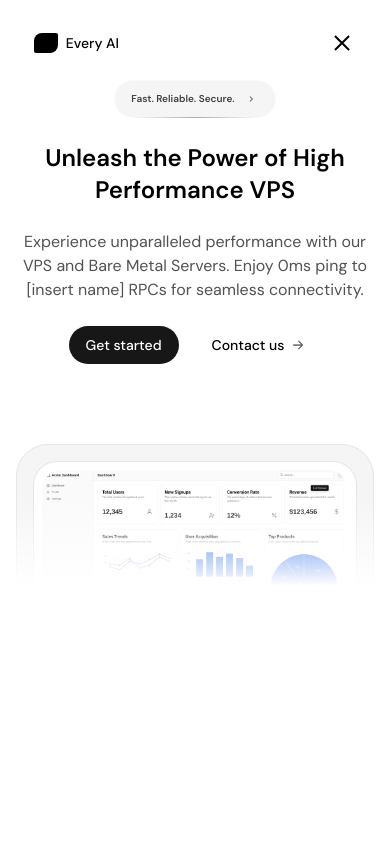
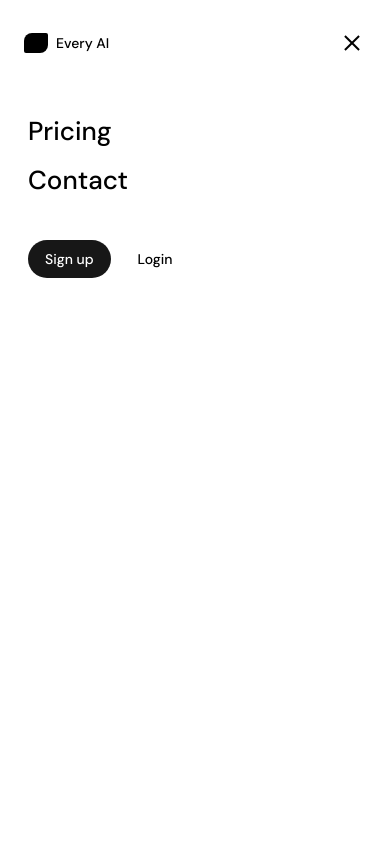
Before and after one commit to besniknuhi/new-vps2, a Next.js app: page / in a window 390 px wide. Both pictures are taken after a click on the button 342 px from the left and 43 px from the top of the page. Shown: the top 844 px of the page. Built offline with nearby package versions, Linux system fonts and the light colour scheme.

Commit message:
added mobile navbar

```diff
--- a/src/components/Navbar.tsx
+++ b/src/components/Navbar.tsx
@@ -22,7 +22,9 @@ export default function Navbar() {
   }, []);
 
   return (
-    <nav className="max-w-7xl fixed top-4 mx-auto inset-x-0 z-50 w-[95%] lg:w-full">
+    <>
+      {/* desktop navbar */}
+      <nav className="max-w-7xl fixed top-4 mx-auto inset-x-0 z-50 w-[95%] w-full">
         <div className="block w-full">
           <div
             className={`w-full flex relative justify-between px-4 py-2 rounded-full transition duration-200 ${
@@ -32,36 +34,22 @@ export default function Navbar() {
             <div className="flex flex-row gap-2 items-center">
               <Link
                 href="/"
-              className="font-normal flex space-x-2 items-center text-sm mr-4  text-black px-2 py-1  relative z-20"
+                className="font-normal flex space-x-2 items-center text-sm mr-4 text-black px-2 py-1 relative z-20"
               >
                 <div className="h-5 w-6 bg-black rounded-br-lg rounded-tr-sm rounded-tl-lg rounded-bl-sm"></div>
                 <span className="font-medium text-black">Every AI</span>
               </Link>
 
-            <div
-              className={`hidden lg:flex ${
-                active
-                  ? "flex-col items-start justify-start gap-[14px] px-8"
-                  : "items-center gap-1.5"
-              }`}
-            >
+              <div className="hidden lg:flex items-center gap-1.5">
                 <Link
                   href="/pricing"
-                className={`${
-                  active
-                    ? "block text-[26px] text-black dark:text-white"
-                    : "flex items-center justify-center text-sm leading-[110%] px-4 py-2 rounded-md hover:bg-[#F5F5F5] hover:text-black text-[#525252]"
-                }`}
+                  className="flex items-center justify-center text-sm leading-[110%] px-4 py-2 rounded-md hover:bg-[#F5F5F5] hover:text-black text-[#525252]"
                 >
                   Pricing
                 </Link>
                 <Link
                   href="/contact"
-                className={`${
-                  active
-                    ? "block text-[26px] text-black dark:text-white"
-                    : "flex items-center justify-center text-sm leading-[110%] px-4 py-2 rounded-md hover:bg-[#F5F5F5] hover:text-black text-[#525252]"
-                }`}
+                  className="flex items-center justify-center text-sm leading-[110%] px-4 py-2 rounded-md hover:bg-[#F5F5F5] hover:text-black text-[#525252]"
                 >
                   Contact
                 </Link>
@@ -95,13 +83,13 @@ export default function Navbar() {
             <div className="hidden lg:flex space-x-2 items-center">
               <Link
                 href="/login"
-              className="relative z-10 bg-transparent hover:bg-gray-100 border border-transparent text-black text-sm md:text-sm transition font-medium duration-200 rounded-full px-4 py-2 flex items-center justify-center"
+                className="relative z-10 bg-transparent hover:bg-gray-100 border border-transparent text-black text-sm md:text-sm transition font-medium duration-300 rounded-full px-4 py-2 flex items-center justify-center"
               >
                 Login
               </Link>
               <Link
                 href="/signup"
-              className="bg-neutral-900 relative z-10 hover:bg-black/90 border border-transparent text-white text-sm md:text-sm transition font-medium duration-200 rounded-full px-4 py-2 flex items-center justify-center"
+                className="bg-neutral-900 relative z-10 border border-transparent text-white text-sm md:text-sm transition font-medium duration-300 rounded-full px-4 py-2 flex items-center justify-center"
               >
                 Sign Up
               </Link>
@@ -109,5 +97,35 @@ export default function Navbar() {
           </div>
         </div>
       </nav>
+      {/* mobile navbar */}
+      <div
+        className={`${
+          active ? "block lg:hidden" : "hidden"
+        } fixed z-40 h-full w-full pt-28 bg-white`}
+      >
+        <div className="flex flex-col items-start justify-start gap-[10px] px-7 font-medium">
+          <Link href="/pricing" className="block text-[26px] text-black">
+            Pricing
+          </Link>
+          <Link href="/contact" className="block text-[26px] text-black">
+            Contact
+          </Link>
+        </div>
+        <div className="flex flex-row w-full items-start gap-2.5 px-7 pt-10 ">
+          <Link
+            href="/login"
+            className="bg-neutral-900 relative z-10 hover:bg-black/90 border border-transparent text-white text-sm md:text-sm transition font-medium duration-200 rounded-full px-4 py-2 flex items-center justify-center"
+          >
+            Sign up
+          </Link>
+          <Link
+            href="/signup"
+            className="relative z-10 bg-transparent hover:bg-gray-100 border border-transparent text-black text-sm md:text-sm transition font-medium duration-200 rounded-full px-4 py-2 flex items-center justify-center"
+          >
+            Login
+          </Link>
+        </div>
+      </div>
+    </>
   );
 }
```
Lines whose indentation alone changed are shown as unchanged.
